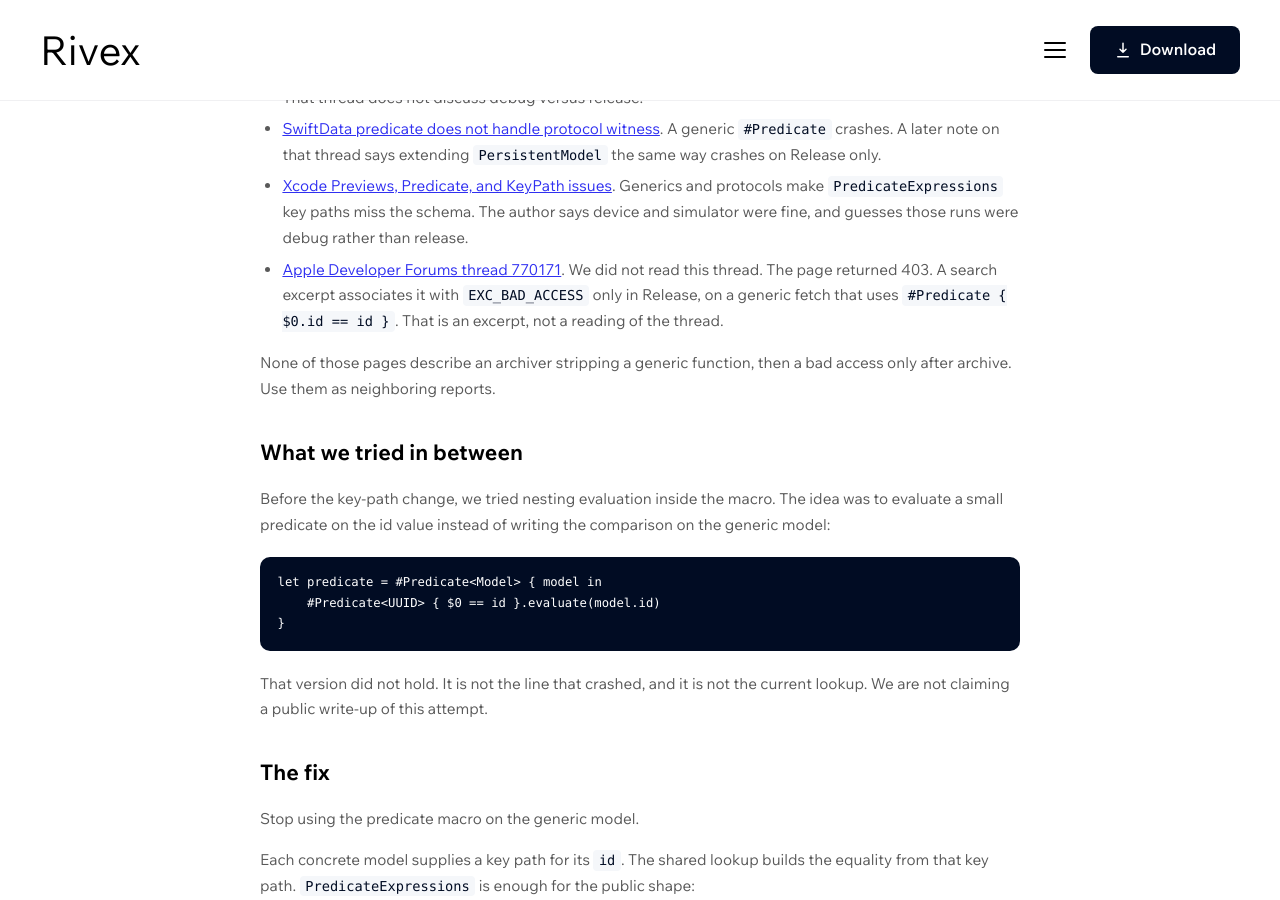
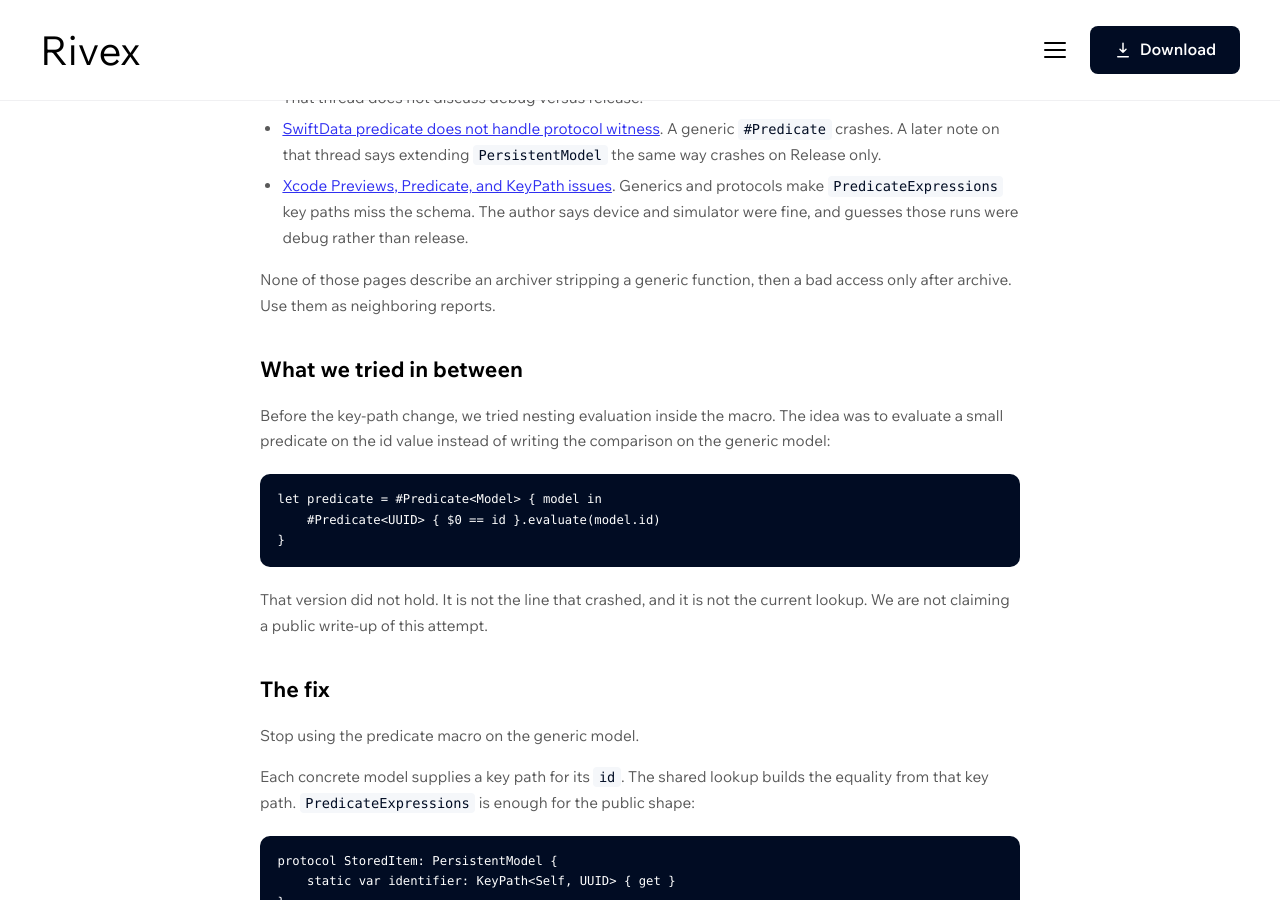
Before and after one commit to chefaio-ios/chefaio-landing-website, a Jekyll site: the page built from _posts/2026-10-03-swift-predicates-crash-after-archive.md, in a window 1280 px wide and 900 px high, scrolled down 1528 px. Built offline with Jekyll 4.4.1, drawn with Linux system fonts in a browser that asks for light colours; some web fonts are replaced.

Commit message:
chore(blog): sync Published posts from Notion

```diff
--- a/_posts/2026-10-03-swift-predicates-crash-after-archive.md
+++ b/_posts/2026-10-03-swift-predicates-crash-after-archive.md
@@ -54,7 +54,6 @@ Public reports are related. They are not this crash, and we are not treating deb
 - [SwiftData runtime crash using Predicate macro with a protocol-based generic model](https://stackoverflow.com/questions/79717995/swiftdata-runtime-crash-using-predicate-macro-with-a-protocol-based-generic-model) (2025-07-29). A generic `#Predicate` on a protocol property crashes with `EXC_BREAKPOINT`. The fix described there is to store a key path on the protocol and build the predicate with `PredicateExpressions.build_KeyPath`. That thread does not discuss debug versus release.
 - [SwiftData predicate does not handle protocol witness](https://forums.swift.org/t/swiftdata-predicate-does-not-handle-protocol-witness/68256). A generic `#Predicate` crashes. A later note on that thread says extending `PersistentModel` the same way crashes on Release only.
 - [Xcode Previews, Predicate, and KeyPath issues](https://forums.swift.org/t/xcode-previews-predicate-and-keypath-issues/80782). Generics and protocols make `PredicateExpressions` key paths miss the schema. The author says device and simulator were fine, and guesses those runs were debug rather than release.
-- [Apple Developer Forums thread 770171](https://developer.apple.com/forums/thread/770171). We did not read this thread. The page returned 403. A search excerpt associates it with `EXC_BAD_ACCESS` only in Release, on a generic fetch that uses `#Predicate { $0.id == id }`. That is an excerpt, not a reading of the thread.
 
 None of those pages describe an archiver stripping a generic function, then a bad access only after archive. Use them as neighboring reports.
 
```
